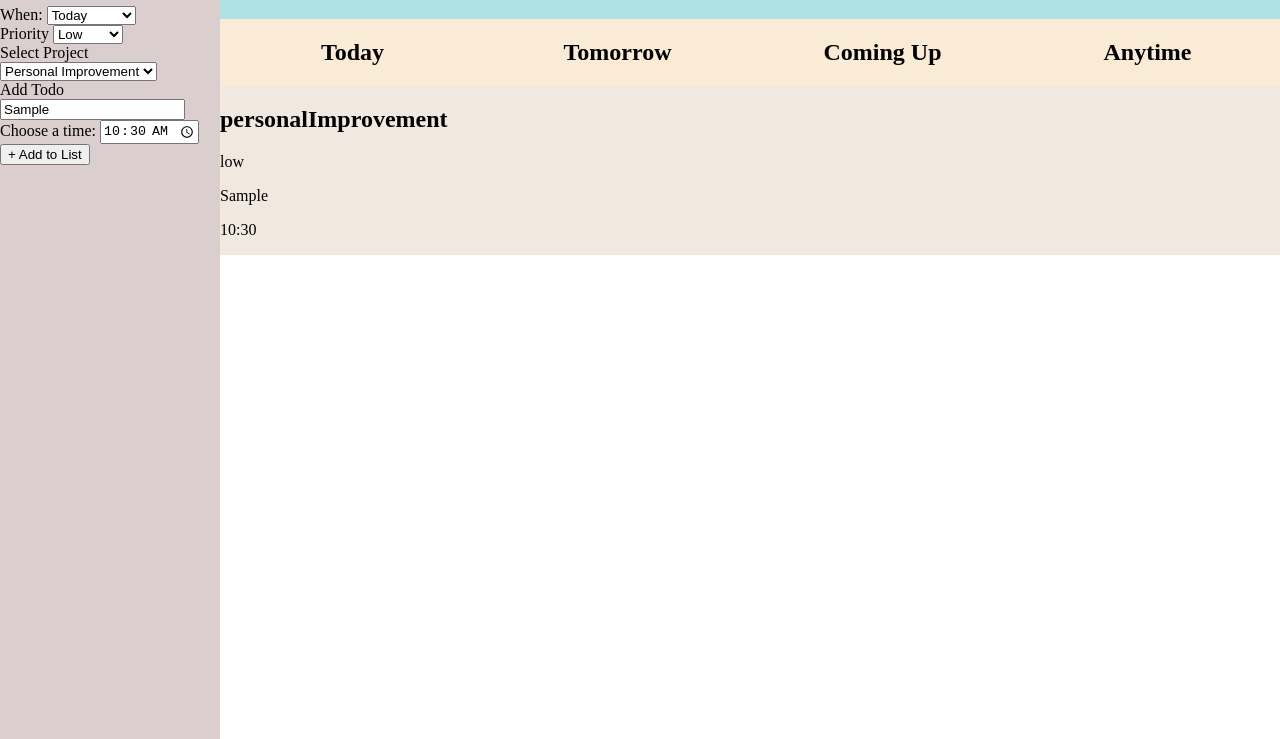
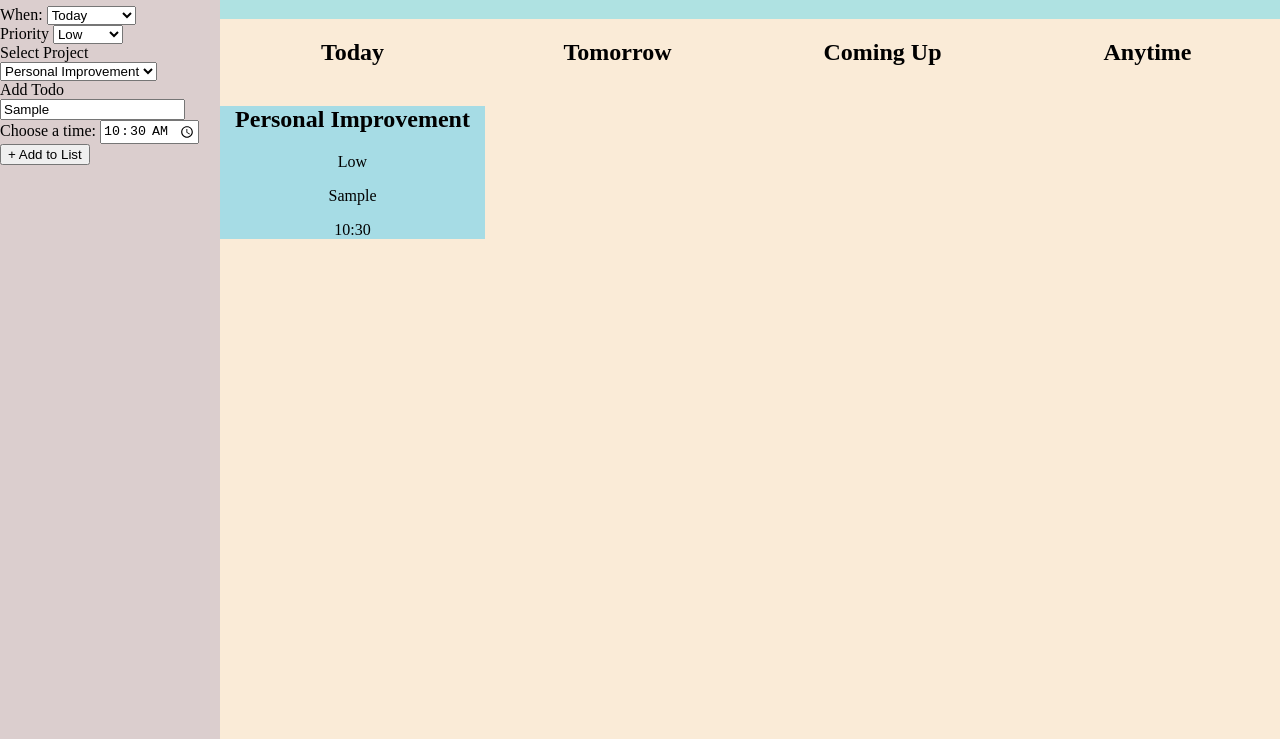
Before and after one commit to dksalty/todo-list, a website built with webpack: page src/index.html in a window 1280 px wide. Both pictures are taken after typing "Sample", "10:30" into the empty fields and a click on the button "+ Add to List". Shown: the part 61-800 px from the top of the page. Built offline with nearby package versions, Linux system fonts and the light colour scheme.

Commit message:
Displayed option text and some styling

```diff
--- a/src/index3.js
+++ b/src/ScreenController.js
@@ -26,6 +26,8 @@ appendArray.forEach((todo) => {
     const todoInfo = document.createElement('p');
     const timeInfo = document.createElement('p');
 
+
+
     projectTitle.textContent = todo.project;
     priorityLevel.textContent = todo.priority;
     todoInfo.textContent = todo.description;
--- a/src/index2.js
+++ b/src/TodoArray.js
@@ -1,13 +1,15 @@
 export function TodoArray () {
   const todoArray = [];
 
+const prioritySelect = document.getElementById('priority');
+const projectSelect = document.getElementById('project');
 
 
 const createNewObject = () => {
   const formObject = {
     day: document.getElementById('day').value,
-    priority: document.getElementById('priority').value,
-    project: document.getElementById('project').value,
+    priority: prioritySelect.options[prioritySelect.selectedIndex].text,
+    project: projectSelect.options[projectSelect.selectedIndex].text,
     description:  document.getElementById('todo').value,
     time: document.getElementById('time').value
 };
--- a/src/index.js
+++ b/src/index.js
@@ -1,7 +1,7 @@
 console.log('Hello');
 import './styles.css';
-import { TodoArray } from './index2.js';
-import { ScreenController } from './index3.js';
+import { TodoArray } from './TodoArray.js';
+import { ScreenController } from './ScreenController.js';
 
   const todoForm = document.getElementById('todoForm')
 
--- a/src/styles.css
+++ b/src/styles.css
@@ -15,7 +15,7 @@ width: 220px;
 main {
 display: grid;
 grid-template-columns: repeat(4, 1fr);
-background-color: rgb(241, 233, 224);
+
 flex: 1;
 }
 
@@ -26,7 +26,7 @@ body {
 
     margin: 0;
     padding: 0;
-
+    background-color: antiquewhite;
 }
 
 .days {
@@ -47,3 +47,8 @@ header {
     background-color: rgb(175, 226, 226);
     text-align: center;
 }
+.addedTodo {
+width: auto;
+background-color: rgb(166, 220, 229);
+text-align: center;
+}
```
